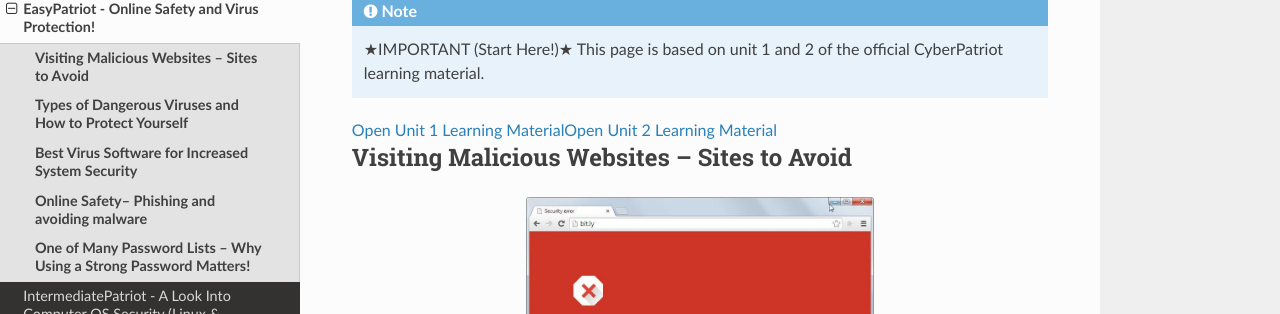
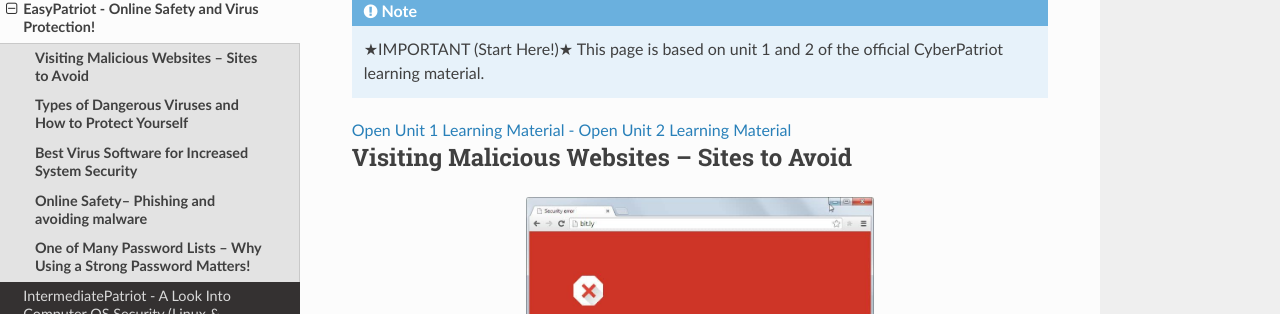
Before and after one commit to natt96z/cybersac, a Sphinx documentation site: the page built from docs/source/BeginnerEasyCybersac.rst, in a window 1280 px wide and 900 px high, scrolled down 444 px. Shown: the part 137-451 px from the top of the window. Built offline with Sphinx 7.4.7 and the Read the Docs theme 2.0.0, drawn with Linux system fonts in a browser that asks for light colours.

```diff
--- a/docs/source/BeginnerEasyCybersac.rst
+++ b/docs/source/BeginnerEasyCybersac.rst
@@ -9,12 +9,7 @@ EasyPatriot - Online Safety and Virus Protection!
 
 .. raw:: html
 
-   <a href="https://drive.google.com/file/d/1zi67tDVoSFbnODvH4ebx5iNOf6MotPNi/view?usp=sharing" target="_blank">Open Unit 1 Learning Material</a>
-
-
-
-
-
+   <a href="https://drive.google.com/file/d/1zi67tDVoSFbnODvH4ebx5iNOf6MotPNi/view?usp=sharing" target="_blank">Open Unit 1 Learning Material - </a>
 
 
 .. raw:: html
```
